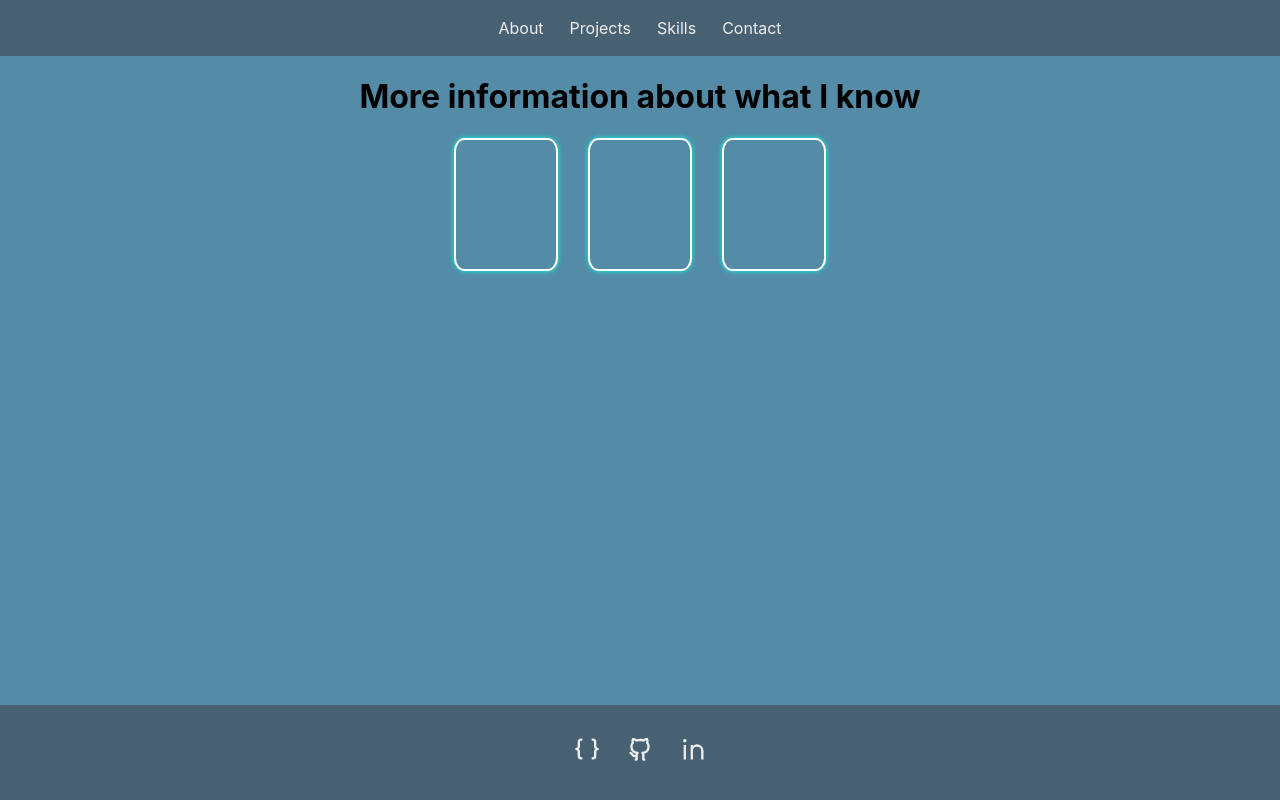
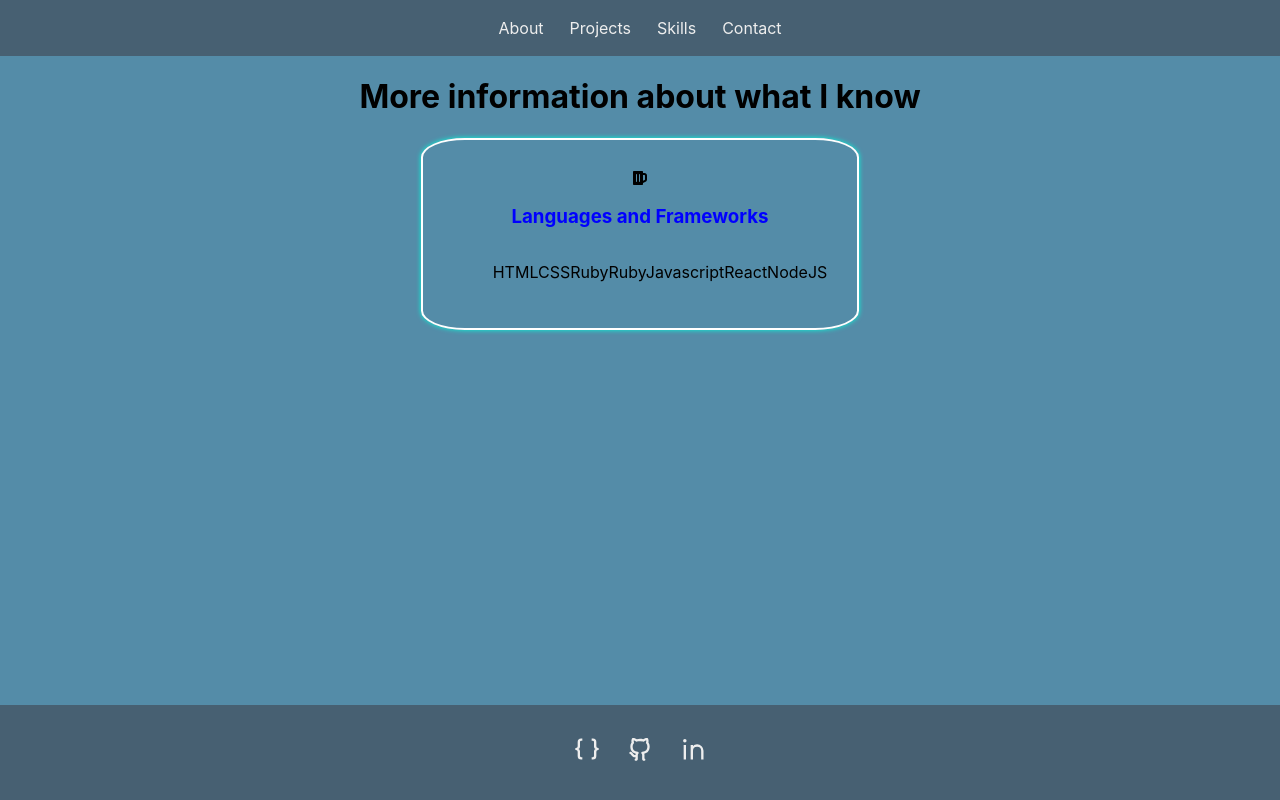
Before and after one commit to thneves/Thales-Next, a Next.js app: page /skills in a window 1280 px wide. Built offline with nearby package versions, Linux system fonts and the light colour scheme.

Commit message:
Create draft of skills card

```diff
--- a/components/SkillsCard.tsx
+++ b/components/SkillsCard.tsx
@@ -1,12 +1,14 @@
+import React, { ReactNode } from "react";
 import { IconType } from "react-icons/lib";
 import styled from "styled-components";
 
 
 interface Props {
   title: string,
-  icon: IconType,
+  icon: ReactNode,
   list: Array<string>
 }
+
 
 const StyledH3 = styled.h3`
   color: blue;
@@ -27,7 +29,7 @@ const SkillsCard: React.FC<Props> = ({ title, icon, list } ) => {
 
   return (
     <StyledDiv>
-      <i>{icon}</i>
+      {icon}
       <StyledH3>{title}</StyledH3>
         <ul>
           {list}
--- /dev/null
+++ b/constants/skills.ts
@@ -0,0 +1,33 @@
+import { FaBeer } from "react-icons/fa";
+
+export const skills = {
+  langs_frams: [
+    "HTML",
+    "CSS",
+    "Ruby",
+    "Ruby",
+    "Javascript",
+    "React",
+    "NodeJS"
+  ],
+  libs_tools: [
+    "Sass",
+    "Bootstrap",
+    "Styled Components",
+    "Framer Motion",
+    "Redux",
+    "ChartJs",
+    "Phaser 3",
+    "Git",
+    "Github",
+    "VScode",
+  ],
+  soft: [
+    "Remote Work",
+    "Pair Programming",
+    "Agile Methods",
+    "Fluent English",
+    "Communication",
+    "Self Learner"
+  ],
+}
--- a/package.json
+++ b/package.json
@@ -18,7 +18,7 @@
   "devDependencies": {
     "@types/node": "^16.11.10",
     "@types/react": "^17.0.37",
-    "@types/styled-components": "^5.1.15",
+    "@types/styled-components": "^5.1.17",
     "eslint": "7",
     "eslint-config-next": "12.0.4",
     "react-icons": "^4.3.1",
--- a/pages/skills.tsx
+++ b/pages/skills.tsx
@@ -1,6 +1,8 @@
 import styled from "styled-components";
 import SkillsCard from "../components/SkillsCard";
+import { FaBeer } from "react-icons/fa";
 import BasicLayout from "../layout/Basic";
+import { skills } from "../constants/skills";
 
 const MainDiv = styled.main`
   display: flex;
@@ -14,18 +16,15 @@ const SkillsDiv = styled.div`
   gap: 30px;
 `
 
-
 const Skills = () => {
   return (
     <BasicLayout>
       <MainDiv>
         <h1>More information about what I know</h1>
         <SkillsDiv>
-          <SkillsCard />
-          <SkillsCard />
-          <SkillsCard />
+          <SkillsCard title="Languages and Frameworks" icon={<FaBeer />} list={skills.langs_frams} />
         </SkillsDiv>
-    </MainDiv>
+      </MainDiv>
     </BasicLayout>
   )
 }
```
Also changed, not shown: 1 other file (tests, documents, lock files or other folders).
